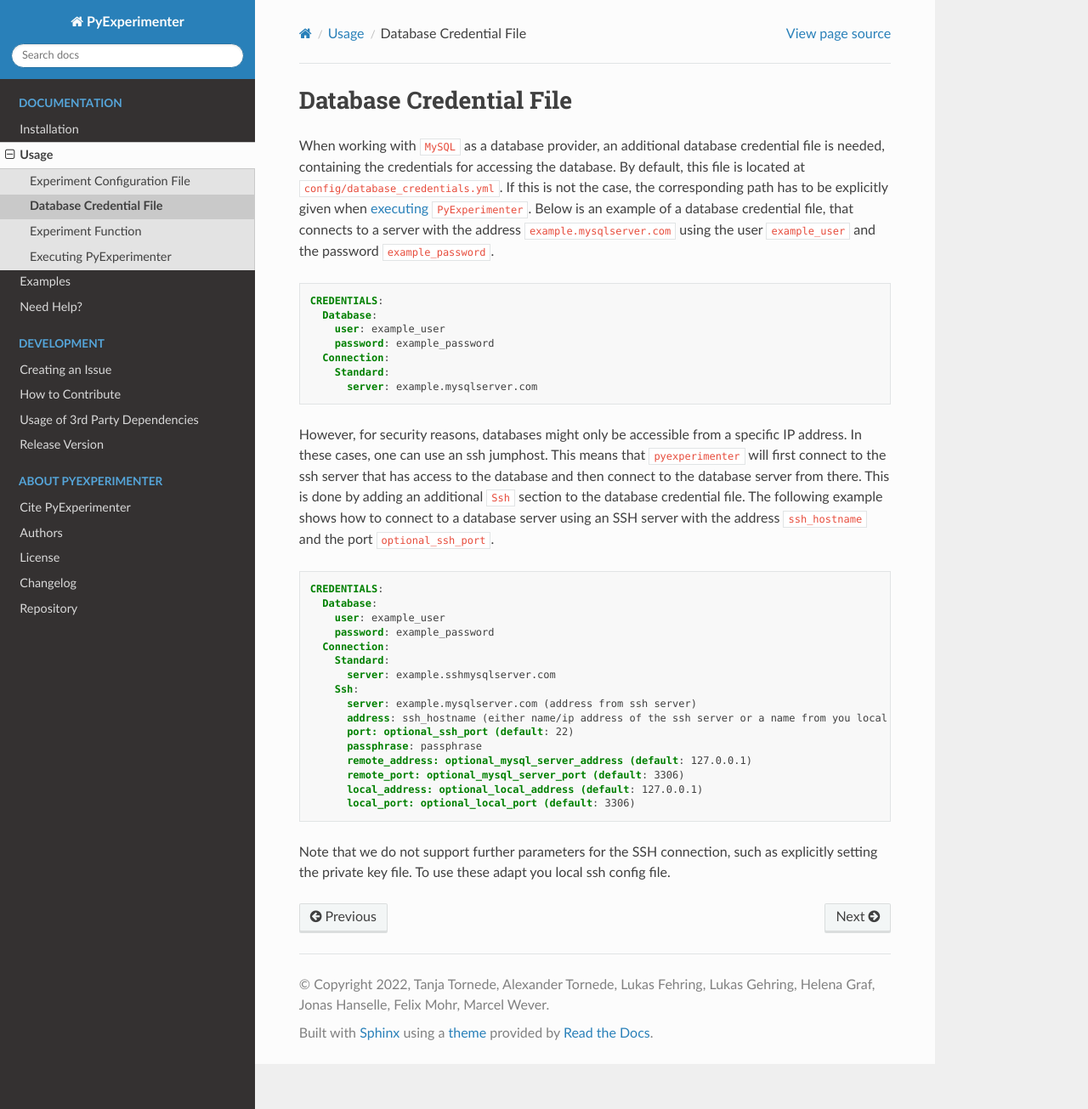
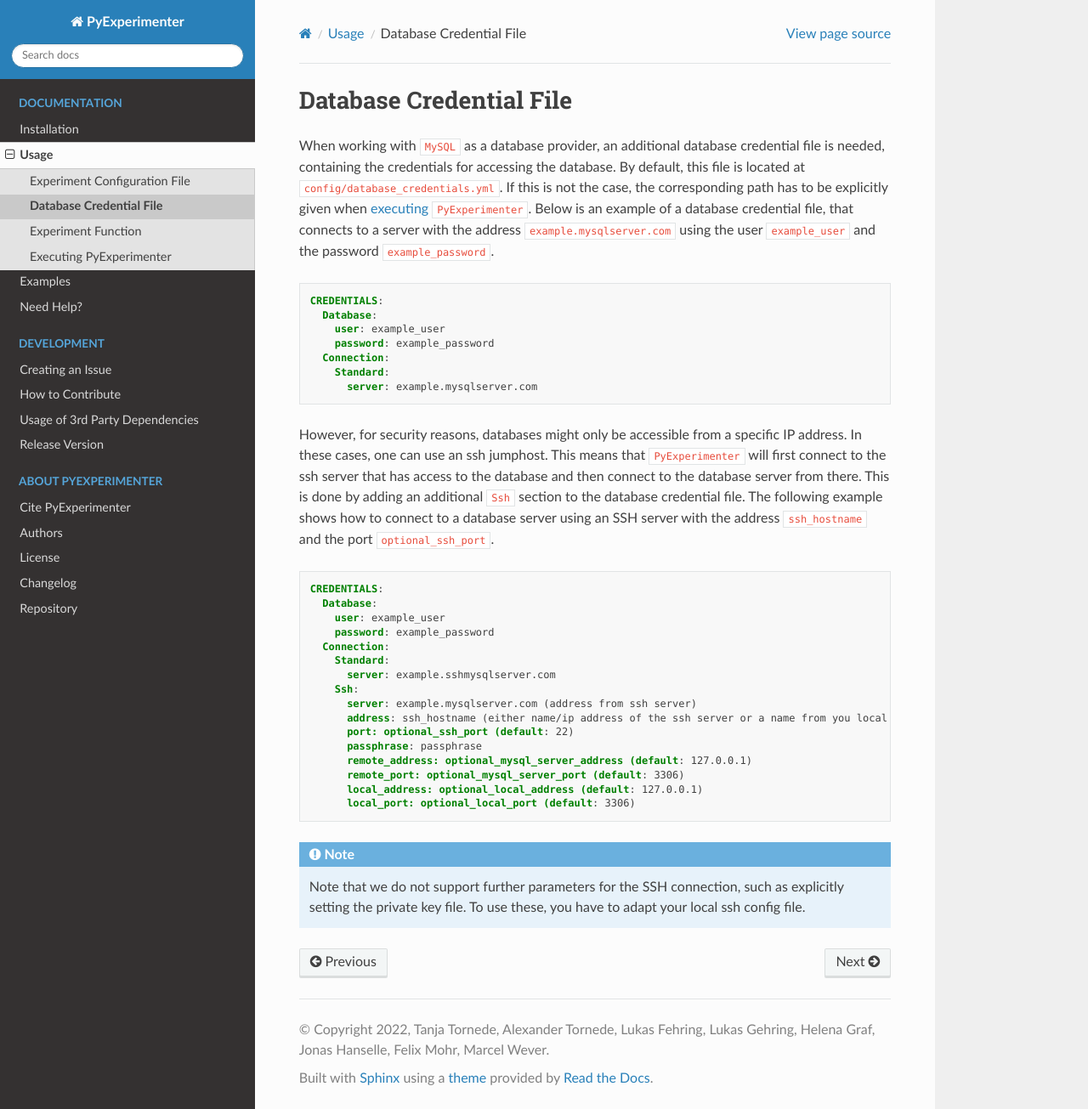
Before and after one commit to tornede/py_experimenter, a Sphinx documentation site: the page built from docs/source/usage/database_credential_file.rst, in a window 1280 px wide and 1305 px high. Shown: the whole window at 85% size. Built offline with Sphinx 7.4.7 and the Read the Docs theme 2.0.0, drawn with Linux system fonts in a browser that asks for light colours; pages that are not in the unit, such as notebooks, are missing from menus.

Commit message:
Update documentation

```diff
--- a/docs/source/usage/database_credential_file.rst
+++ b/docs/source/usage/database_credential_file.rst
@@ -18,7 +18,7 @@ Below is an example of a database credential file, that connects to a server wit
         Standard:
           server: example.mysqlserver.com
 
-However, for security reasons, databases might only be accessible from a specific IP address. In these cases, one can use an ssh jumphost. This means that ``pyexperimenter`` will first connect to the ssh server
+However, for security reasons, databases might only be accessible from a specific IP address. In these cases, one can use an ssh jumphost. This means that ``PyExperimenter`` will first connect to the ssh server
 that has access to the database and then connect to the database server from there. This is done by adding an additional ``Ssh`` section to the database credential file.
 The following example shows how to connect to a database server using an SSH server with the address ``ssh_hostname`` and the port ``optional_ssh_port``.
 
@@ -41,4 +41,5 @@ The following example shows how to connect to a database server using an SSH ser
           local_address: optional_local_address (default: 127.0.0.1)
           local_port: optional_local_port (default: 3306)
 
-Note that we do not support further parameters for the SSH connection, such as explicitly setting the private key file. To use these adapt you local ssh config file.
+.. note::
+  Note that we do not support further parameters for the SSH connection, such as explicitly setting the private key file. To use these, you have to adapt your local ssh config file.
```
